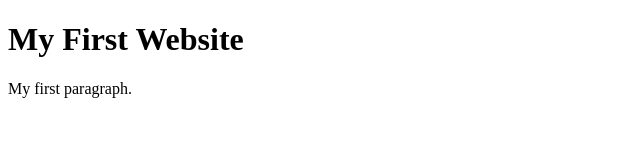
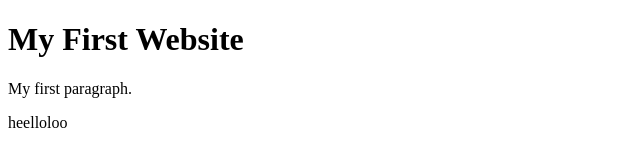
Before and after one commit to jyoungcode/codersrank-template-ar6gdy, a website: page index.html in a window 1280 px wide. Shown: the full height of the page, 0-640 px from the left. Drawn offline with Linux system fonts and the light colour scheme.

Commit message:
1 file modified - test

```diff
--- a/index.html
+++ b/index.html
@@ -7,6 +7,7 @@
 
     <h1>My First Website</h1>
     <p>My first paragraph.</p>
+    <p>heelloloo</p>
 
   </body>
 </html>
```
